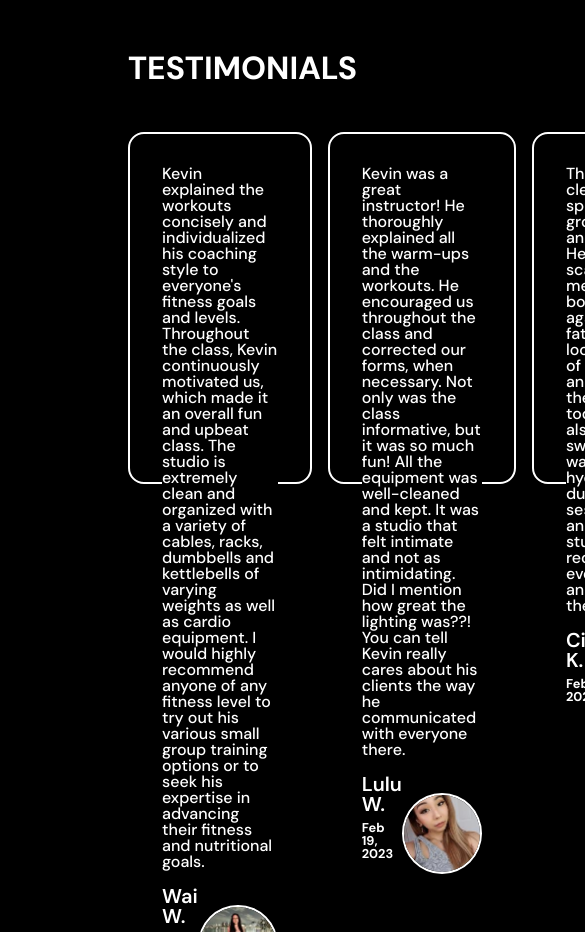
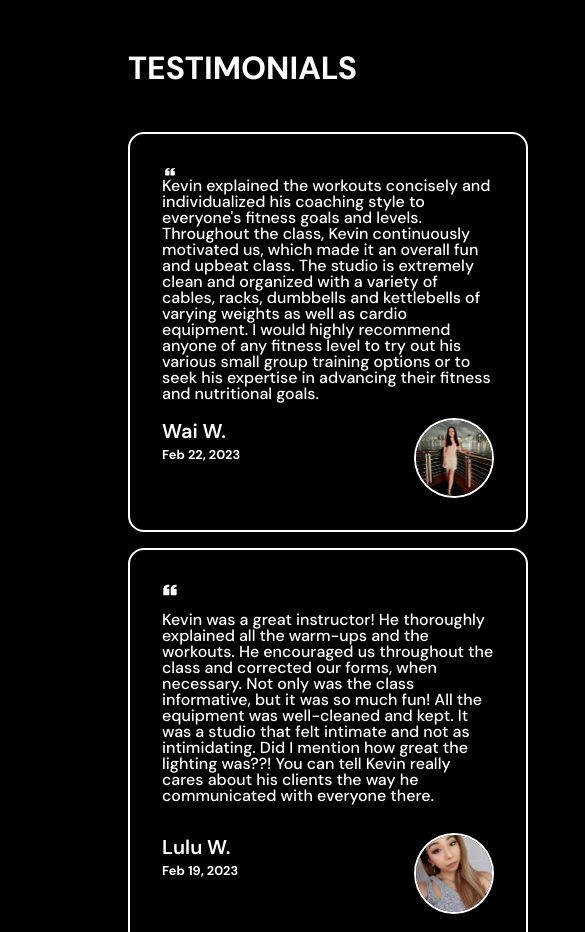
Before and after one commit to wichen42/Project-Movement-Studio, a React (Create React App) app: page / in a window 390 px wide. Shown: the part 3860-4792 px from the top of the page, 585 px wide, since content can reach past the window. Built offline with nearby package versions, Linux system fonts and the light colour scheme.

Commit message:
testimonial mobile responsiveness

```diff
--- a/src/style.scss
+++ b/src/style.scss
@@ -440,16 +440,32 @@
     }
 
     .testimonial-container {
-        display: flex;
-        justify-content: space-between;
+        @media (max-width: 1694px) and (min-width: 1310px) {
+            grid-template-columns: repeat(3, 1fr);
+        }
+
+        @media (max-width: 1310px) and (min-width: $mobile) {
+            grid-template-columns: repeat(2, 1fr);
+        }
+
+        @media (max-width: $mobile) {
+            grid-template-columns: repeat(1, 1fr);
+        }
+
+        display: grid;
+        grid-template-columns: repeat(4, 1fr);
         gap: 1rem;
 
         .testimonial {
+            @media (max-width: 1694px) {
+            }
+
             border: 2px solid white;
             border-radius: 1rem;
             padding: 2rem;
             font-family: $font_dm_sans;
-            height: 22rem;
+            height: 25rem;
+            width: 25rem;
             display: flex;
             flex-direction: column;
             justify-content: space-between;
```
